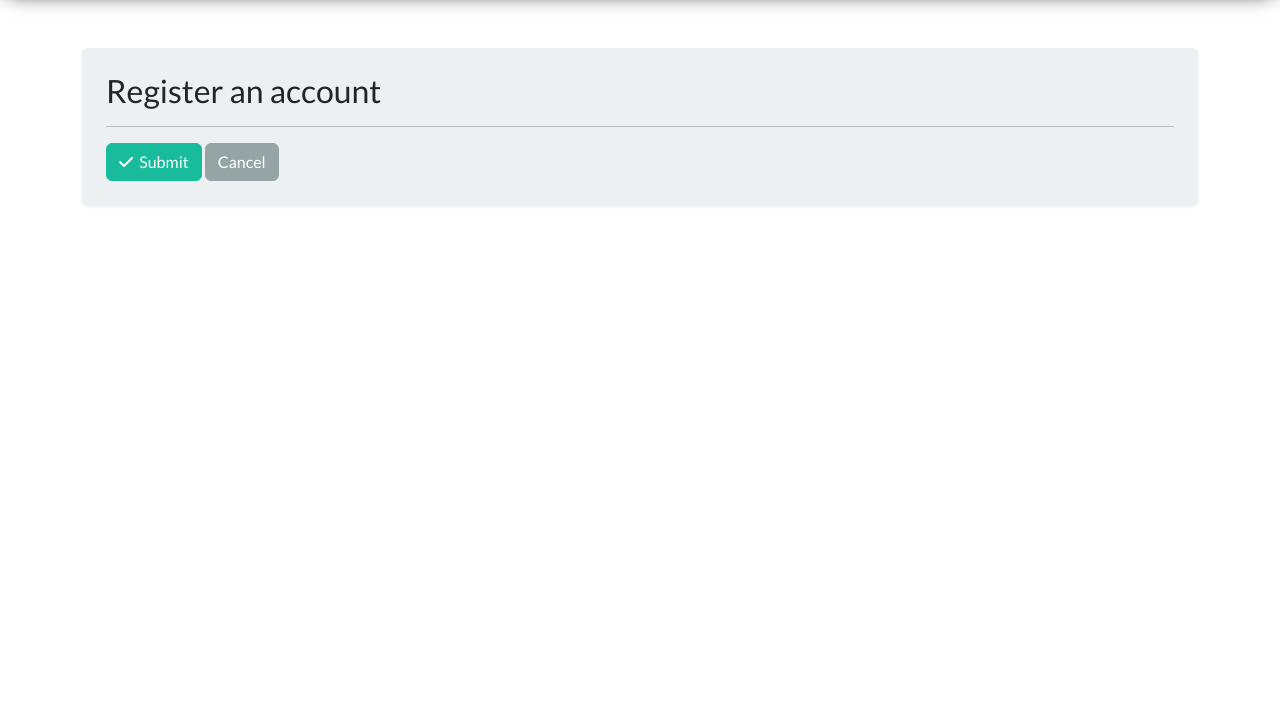
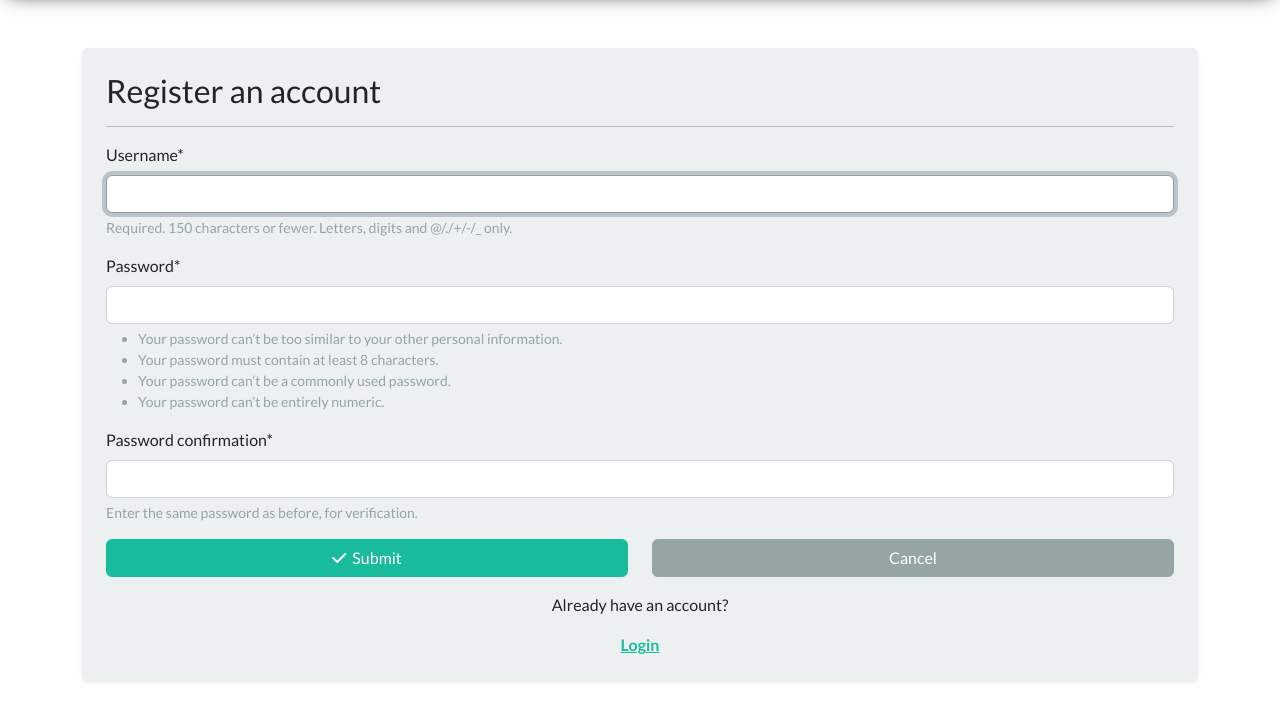
Before and after one commit to Aphiwe-Makisi/dj-school-admin, a Django app: page /user_registration/ in a window 1280 px wide. Shown: the part 88-800 px from the top of the page. Run offline with Django 4.2, Linux system fonts and the light colour scheme; some libraries are stand-ins or nearby versions.

Commit message:
Updated and fixed the bug in login page

```diff
--- a/school_admin/settings.py
+++ b/school_admin/settings.py
@@ -32,6 +32,7 @@ ALLOWED_HOSTS = []
 # Application definition
 
 INSTALLED_APPS = [
+    "jazzmin",
     "django.contrib.admin",
     "django.contrib.auth",
     "django.contrib.contenttypes",
@@ -129,3 +130,6 @@ STATIC_URL = "static/"
 # https://docs.djangoproject.com/en/4.2/ref/settings/#default-auto-field
 
 DEFAULT_AUTO_FIELD = "django.db.models.BigAutoField"
+
+LOGIN_REDIRECT_URL = "student_list"
+LOGOUT_REDIRECT_URL = "login"
--- a/school_app/forms.py
+++ b/school_app/forms.py
@@ -1,4 +1,6 @@
 from django import forms
+from django.contrib.auth.forms import AuthenticationForm, UserCreationForm
+from django.contrib.auth.models import User
 from django.core.validators import RegexValidator
 from school_app.models import Student
 
@@ -23,3 +25,12 @@ class UpdateStudentForm(forms.ModelForm):
     class Meta:
         model = Student
         fields = "__all__"
+
+
+######################################################################################################
+# AUTHENTICATION
+
+class UserRegistrationForm(UserCreationForm):
+    class Meta:
+        model = User
+        fields = ["username", "password1", "password2"]
--- a/school_app/templates/school_app/home.html
+++ b/school_app/templates/school_app/home.html
@@ -5,7 +5,7 @@
   <h5>Start now</h5>
   <hr />
   <a href="{% url 'user_registration' %}" class="btn btn-primary"
-    >Create an account</a
+    >Create an account &nbsp; <i class="fa-solid fa-circle-plus"></i></a
   >
 </div>
 
--- a/school_app/templates/school_app/navbar.html
+++ b/school_app/templates/school_app/navbar.html
@@ -2,11 +2,11 @@
   <div class="container d-flex justify-content-between align-items-center">
     <h2>School Admin</h2>
     {% if user.is_authenticated %}
-      <a href="{% url 'user_login' %}" class="text-decoration-none text-light">Logout <i class="fa-solid fa-right-from-bracket"></i></a>
+      <a href="{% url 'logout' %}" class="text-decoration-none text-light">Logout <i class="fa-solid fa-right-from-bracket"></i></a>
 
     {% else %}
       <div>
-        <a href="{% url 'user_registration' %}">Register</a> / <a href="{% url 'user_login' %}">Login</a>
+        <a href="{% url 'user_registration' %}">Register</a> / <a href="{% url 'login' %}">Login</a>
       </div>
     {% endif %}
   </div>
--- a/school_app/templates/school_app/student_details.html
+++ b/school_app/templates/school_app/student_details.html
@@ -17,6 +17,6 @@
     <hr>
     <a href="{% url 'update_student' student.id %}" class="btn btn-primary">Update student</a>
     <a href="{% url 'delete_student' student.id %}" class="btn btn-danger"><i class="fa fa-sharp fa-trash"></i> Delete Student</a>
-    <a href="{% url 'home' %}" class="btn btn-outline-secondary"><i class="fa-solid fa-arrow-left"></i> Back</a>
+    <a href="{% url 'student_list' %}" class="btn btn-outline-secondary"><i class="fa-solid fa-arrow-left"></i> Back</a>
   </div>
 {% endblock content %}
--- a/school_app/templates/school_app/student_form.html
+++ b/school_app/templates/school_app/student_form.html
@@ -21,7 +21,7 @@
       {{form.gender|as_crispy_field}}
 
       <button type="submit" class="btn btn-primary py-1"><i class="fa-solid fa-floppy-disk"></i> Save student</button>
-      <a href="{% url 'home' %}" type="button" class="btn btn-outline-secondary py-1"><i class="fa-solid fa-arrow-left"></i> Back</a>
+      <a href="{% url 'student_list' %}" type="button" class="btn btn-outline-secondary py-1"><i class="fa-solid fa-arrow-left"></i> Back</a>
     </form>
   </div>
 {% endblock content %}
--- a/school_app/templates/school_app/update_student_form.html
+++ b/school_app/templates/school_app/update_student_form.html
@@ -12,7 +12,7 @@
       {{form|crispy}}
 
       <button type="submit" class="btn btn-primary"><i class="fa-solid fa-floppy-disk"></i> Save changes</button>
-      <a href="{% url 'home' %}" type="button" class="btn btn-outline-secondary"><i class="fa-solid fa-arrow-left"></i> Back</a>
+      <a href="{% url 'student_details' student.id %}" type="button" class="btn btn-outline-secondary"><i class="fa-solid fa-arrow-left"></i> Back</a>
     </form>
   </div>
 {% endblock content %}
--- a/school_app/templates/school_app/user_reg_form.html
+++ b/school_app/templates/school_app/user_reg_form.html
@@ -4,18 +4,36 @@
 
 {% block content %}
 
-  <div class="form-container bg-light p-4 rounded shadow-sm mt-5">
-    <h3>Register an account</h3>
-    <hr />
-    <form action="">
+    <form action="" method="post" class="form-container bg-light p-4 rounded shadow-sm mt-5">
+      <h3>Register an account</h3>
+      <hr />
       {% csrf_token %}
 
+      {{ form|crispy }}
 
-      <button type="submit" class="btn btn-success">
-        <i class="fa fa-sharp fa-check"></i>&nbsp; Submit
-      </button>
-      <a href="{% url 'home' %}" class="btn btn-secondary">Cancel</a>
+      <div class="btn-container w-100">
+
+        <div class="row">
+          <div class="col">
+            <button type="submit" class="btn btn-success w-100">
+              <i class="fa fa-sharp fa-check"></i>&nbsp; Submit
+            </button>
+          </div>
+          <div class="col">
+            <a href="{% url 'home' %}" class="btn btn-secondary w-100">Cancel</a>
+          </div>
+        </div>
+
+
+
+
+      </div>
+
+      <div class="text-center mt-3">
+        <p>Already have an account?</p> <strong><a href="{% url 'login' %}">Login</a></strong>
+      </div>
     </form>
-  </div>
+
+
 
 {% endblock content %}
--- a/school_app/urls.py
+++ b/school_app/urls.py
@@ -1,10 +1,13 @@
 from django.urls import path
 from . import views
+from django.contrib.auth import views as auth_view
 
 urlpatterns = [
     path("", views.home, name="home"),
+    path("student_list/", views.get_all_students, name="student_list"),
     path("student_form/", views.add_new_student, name="student_form"),
-    path("sign_in/", views.user_login, name="user_login"),
+    path("login/", auth_view.LoginView.as_view(template_name="school_app/user_login_form.html"), name="login"),
+    path("logout/", auth_view.LogoutView.as_view(template_name="school_app/user_login_form.html"), name="logout"),
     path("student_details/<int:pk>", views.view_student_details, name="student_details"),
     path("update_student/<int:pk>", views.update_student_details, name="update_student"),
     path("delete_student/<int:pk>", views.delete_student, name="delete_student"),
--- a/school_app/views.py
+++ b/school_app/views.py
@@ -1,13 +1,21 @@
 from django.shortcuts import redirect, render
-from school_app.forms import StudentRegistrationForm, UpdateStudentForm
+from django.contrib.auth.decorators import login_required
+from django.contrib.auth import authenticate, login, logout
+from django.contrib.auth.forms import AuthenticationForm, UserCreationForm
+from school_app.forms import StudentRegistrationForm, UpdateStudentForm, UserRegistrationForm
 from .models import Student
 
 # - Home page view.
 def home(request):
+    return render(request, "school_app/home.html")
+
+@login_required(login_url="login")
+def get_all_students(request):
     context = {"all_students": Student.objects.all()}
-    return render(request, "school_app/home.html", context)
+    return render(request, "school_app/student_list.html", context)
 
 # - Add new student
+@login_required(login_url="login") # Need to make this work once I have learned authication
 def add_new_student(request):
     # If the method on the form is POST
     if request.method == "POST":
@@ -16,19 +24,21 @@ def add_new_student(request):
 
         if form.is_valid():
             form.save()
-            return redirect("home")
+            return redirect("student_list")
     else:
         form = StudentRegistrationForm()
 
     return render(request, "school_app/student_form.html", {"form": form})
 
 # - View individual student details
+@login_required(login_url="login")
 def view_student_details(request, pk):
     student = Student.objects.get(pk=pk)
     context = {"student": student}
     return render(request, "school_app/student_details.html", context=context)
 
 # - Update exisiting student
+@login_required(login_url="login")
 def update_student_details(request, pk):
     student = Student.objects.get(pk=pk)
 
@@ -37,7 +47,7 @@ def update_student_details(request, pk):
 
         if form.is_valid():
             form.save()
-            return redirect("home")
+            return redirect("student_list")
     else:
         form = UpdateStudentForm(instance=student)
 
@@ -45,18 +55,56 @@ def update_student_details(request, pk):
     return render(request, 'school_app/update_student_form.html', context=context)
 
 # - Delete student from DB
+@login_required(login_url="login")
 def delete_student(request, pk):
     student = Student.objects.get(pk=pk)
     student.delete()
-    return redirect("home")
+    return redirect("student_list")
 
 ################################################################
 
 # - User login
 def user_login(request):
-    return render(request, "school_app/user_login_form.html")
+    if request.method == "POST":
+        form = AuthenticationForm(request.POST)
+
+        if form.is_valid():
+            username = form.cleaned_data["username"]
+            password = form.cleaned_data["password"]
+            user = authenticate(
+                request,
+                username=username,
+                password=password
+            )
+
+            if user is not None:
+                login(request, user)
+                # return redirect("student_details")
+            else:
+                return redirect("login")
+    else:
+        form = AuthenticationForm()
+
+    context = {"form": form}
+    return render(request, "school_app/user_login_form.html", context=context)
+
+def user_logout(request):
+    logout(request)
+    # return redirect("login")
+
+
 
 # - User registration
 
 def user_registration(request):
-    return render(request, "school_app/user_reg_form.html")
+    form = UserRegistrationForm()
+
+    if request.method == "POST":
+        form = UserRegistrationForm(request.POST)
+        form.save()
+        return redirect("login")
+
+    context = {
+        "form": form
+    }
+    return render(request, "school_app/user_reg_form.html", context=context)
```
Also changed, not shown: school_app/admin.py (+7 -1 lines), school_app/templates/school_app/user_login_form.html (+7 -4 lines), db.sqlite3.
